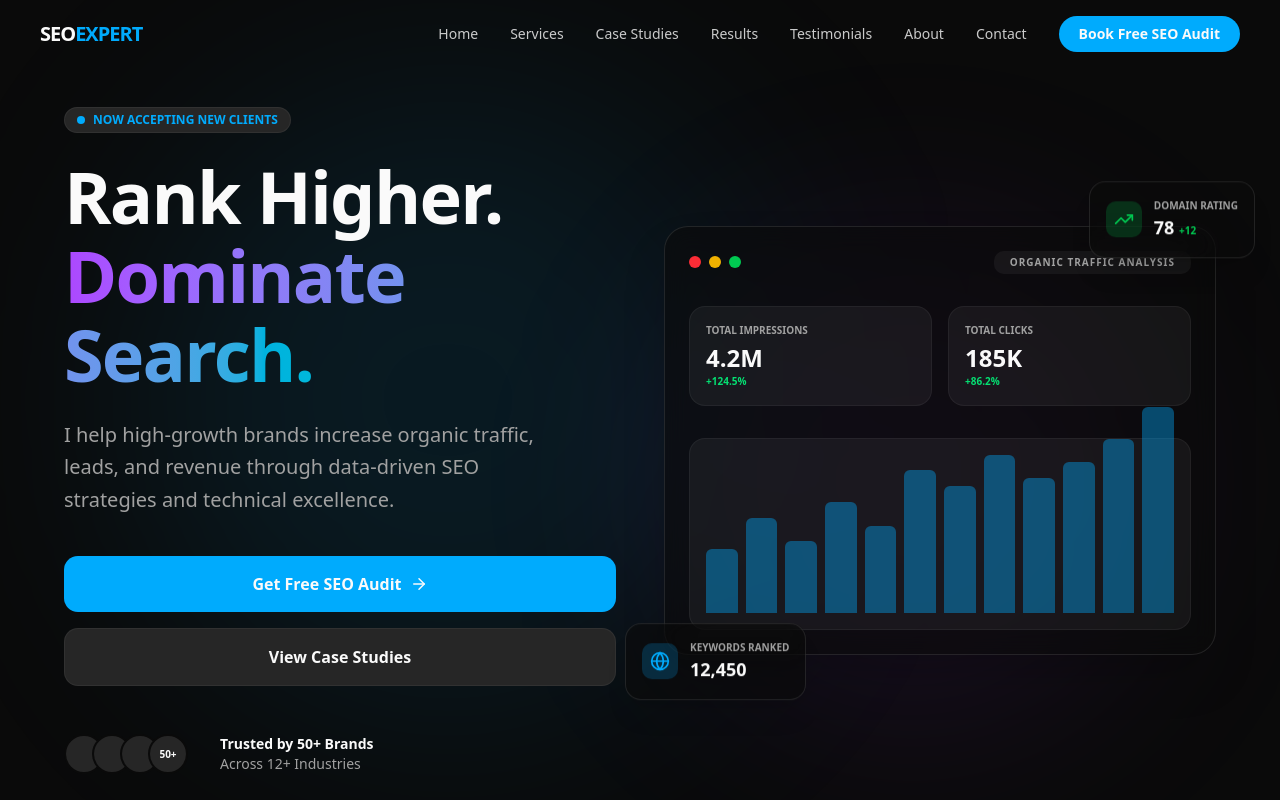
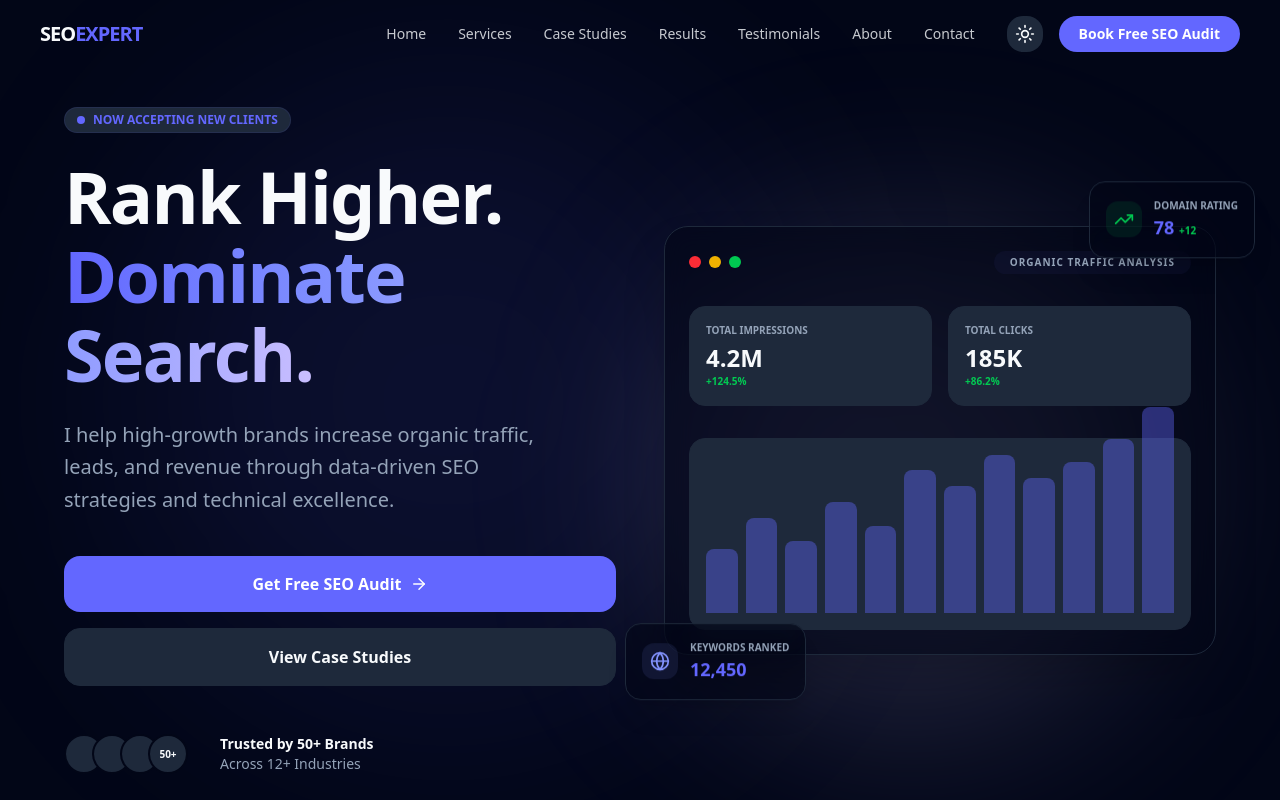
Before and after one commit to ataurwd/Seo-expert-Portfolio-Template, a Next.js app: page / in a window 1280 px wide. Shown: the top 800 px of the page. Built offline with nearby package versions, Linux system fonts and the light colour scheme.

Commit message:
feat: add theme toggle and fix global color palette usage

```diff
--- a/src/app/globals.css
+++ b/src/app/globals.css
@@ -5,58 +5,62 @@
 @custom-variant dark (&:is(.dark *));
 
 :root {
-  --background: oklch(1 0 0);
-  --foreground: oklch(0.145 0 0);
-  --card: oklch(1 0 0);
-  --card-foreground: oklch(0.145 0 0);
-  --popover: oklch(1 0 0);
-  --popover-foreground: oklch(0.145 0 0);
-  --primary: oklch(0.205 0 0);
-  --primary-foreground: oklch(0.985 0 0);
-  --secondary: oklch(0.97 0 0);
-  --secondary-foreground: oklch(0.205 0 0);
-  --muted: oklch(0.97 0 0);
-  --muted-foreground: oklch(0.556 0 0);
-  --accent: oklch(0.708 0.165 240.56);
-  --accent-foreground: oklch(0.205 0 0);
-  --destructive: oklch(0.577 0.245 27.325);
-  --destructive-foreground: oklch(0.577 0.245 27.325);
-  --border: oklch(0.922 0 0);
-  --input: oklch(0.922 0 0);
-  --ring: oklch(0.708 0.165 240.56);
-  --chart-1: oklch(0.646 0.222 41.116);
-  --chart-2: oklch(0.6 0.118 184.704);
-  --chart-3: oklch(0.398 0.07 227.392);
-  --chart-4: oklch(0.828 0.189 67.29);
-  --chart-5: oklch(0.769 0.188 70.08);
-  --radius: 0.625rem;
+  --background: #ffffff;
+  --foreground: #0f172a;
+  --card: #ffffff;
+  --card-foreground: #0f172a;
+  --popover: #ffffff;
+  --popover-foreground: #0f172a;
+
+  /* Primary Palette */
+  --primary: #6367FF;
+  --primary-foreground: #ffffff;
+
+  --secondary: #F1F5F9;
+  --secondary-foreground: #0f172a;
+
+  --muted: #F1F5F9;
+  --muted-foreground: #64748b;
+
+  /* Accent Palette */
+  --accent: #8494FF;
+  --accent-foreground: #ffffff;
+
+  --highlight: #C9BEFF;
+
+  --destructive: #ef4444;
+  --destructive-foreground: #ffffff;
+  --border: #e2e8f0;
+  --input: #e2e8f0;
+  --ring: #6367FF;
+  --radius: 0.75rem;
 }
 
 .dark {
-  --background: oklch(0.145 0 0);
-  --foreground: oklch(0.985 0 0);
-  --card: oklch(0.145 0 0);
-  --card-foreground: oklch(0.985 0 0);
-  --popover: oklch(0.145 0 0);
-  --popover-foreground: oklch(0.985 0 0);
-  --primary: oklch(0.985 0 0);
-  --primary-foreground: oklch(0.205 0 0);
-  --secondary: oklch(0.269 0 0);
-  --secondary-foreground: oklch(0.985 0 0);
-  --muted: oklch(0.269 0 0);
-  --muted-foreground: oklch(0.708 0 0);
-  --accent: oklch(0.708 0.165 240.56);
-  --accent-foreground: oklch(0.985 0 0);
-  --destructive: oklch(0.396 0.141 25.723);
-  --destructive-foreground: oklch(0.637 0.237 25.331);
-  --border: oklch(0.269 0 0);
-  --input: oklch(0.269 0 0);
-  --ring: oklch(0.708 0.165 240.56);
-  --chart-1: oklch(0.488 0.243 264.376);
-  --chart-2: oklch(0.696 0.17 162.48);
-  --chart-3: oklch(0.769 0.188 70.08);
-  --chart-4: oklch(0.627 0.265 303.891);
-  --chart-5: oklch(0.645 0.246 16.439);
+  --background: #020617;
+  --foreground: #f8fafc;
+  --card: #0f172a;
+  --card-foreground: #f8fafc;
+  --popover: #020617;
+  --popover-foreground: #f8fafc;
+
+  --primary: #6367FF;
+  --primary-foreground: #ffffff;
+
+  --secondary: #1e293b;
+  --secondary-foreground: #f8fafc;
+
+  --muted: #1e293b;
+  --muted-foreground: #94a3b8;
+
+  --accent: #8494FF;
+  --accent-foreground: #ffffff;
+
+  --highlight: #C9BEFF;
+
+  --border: #1e293b;
+  --input: #1e293b;
+  --ring: #6367FF;
 }
 
 @theme inline {
@@ -74,16 +78,12 @@
   --color-muted-foreground: var(--muted-foreground);
   --color-accent: var(--accent);
   --color-accent-foreground: var(--accent-foreground);
+  --color-highlight: var(--highlight);
   --color-destructive: var(--destructive);
   --color-destructive-foreground: var(--destructive-foreground);
   --color-border: var(--border);
   --color-input: var(--input);
   --color-ring: var(--ring);
-  --color-chart-1: var(--chart-1);
-  --color-chart-2: var(--chart-2);
-  --color-chart-3: var(--chart-3);
-  --color-chart-4: var(--chart-4);
-  --color-chart-5: var(--chart-5);
   --radius-sm: calc(var(--radius) - 4px);
   --radius-md: calc(var(--radius) - 2px);
   --radius-lg: var(--radius);
@@ -100,9 +100,9 @@
 }
 
 .glass {
-  @apply bg-background/60 backdrop-blur-md border border-white/10;
+  @apply bg-background/60 backdrop-blur-md border border-border;
 }
 
 .gradient-text {
-  @apply bg-clip-text text-transparent bg-linear-to-r from-purple-500 to-cyan-500;
+  @apply bg-clip-text text-transparent bg-linear-to-r from-[#6367FF] via-[#8494FF] to-[#C9BEFF];
 }
--- a/src/components/hero.tsx
+++ b/src/components/hero.tsx
@@ -8,8 +8,8 @@ export function Hero() {
     <section id="home" className="relative min-h-screen flex items-center pt-20 overflow-hidden bg-background">
       {/* Background Decorative Elements */}
       <div className="absolute top-0 left-0 w-full h-full overflow-hidden pointer-events-none">
-        <div className="absolute top-[10%] left-[10%] w-[40rem] h-[40rem] bg-accent/10 rounded-full blur-[120px]" />
-        <div className="absolute bottom-[10%] right-[10%] w-[30rem] h-[30rem] bg-purple-500/10 rounded-full blur-[100px]" />
+        <div className="absolute top-[10%] left-[10%] w-[40rem] h-[40rem] bg-primary/10 rounded-full blur-[120px]" />
+        <div className="absolute bottom-[10%] right-[10%] w-[30rem] h-[30rem] bg-highlight/20 rounded-full blur-[100px]" />
       </div>
 
       <div className="max-w-[1200px] mx-auto px-6 grid grid-cols-1 lg:grid-cols-2 gap-12 items-center relative z-10">
@@ -18,10 +18,10 @@ export function Hero() {
           animate={{ opacity: 1, x: 0 }}
           transition={{ duration: 0.8, ease: "easeOut" }}
         >
-          <div className="inline-flex items-center gap-2 px-3 py-1 rounded-full bg-secondary text-xs font-bold text-accent mb-6 border border-white/5">
+          <div className="inline-flex items-center gap-2 px-3 py-1 rounded-full bg-secondary text-xs font-bold text-primary mb-6 border border-primary/10">
             <span className="relative flex h-2 w-2">
-              <span className="animate-ping absolute inline-flex h-full w-full rounded-full bg-accent opacity-75"></span>
-              <span className="relative inline-flex rounded-full h-2 w-2 bg-accent"></span>
+              <span className="animate-ping absolute inline-flex h-full w-full rounded-full bg-primary opacity-75"></span>
+              <span className="relative inline-flex rounded-full h-2 w-2 bg-primary"></span>
             </span>
             NOW ACCEPTING NEW CLIENTS
           </div>
@@ -36,10 +36,10 @@ export function Hero() {
           </p>
 
           <div className="flex flex-col sm:row gap-4">
-            <button className="px-8 py-4 bg-accent text-accent-foreground rounded-xl font-bold flex items-center justify-center gap-2 hover:shadow-[0_0_20px_rgba(34,211,238,0.4)] transition-all">
+            <button className="px-8 py-4 bg-primary text-primary-foreground rounded-xl font-bold flex items-center justify-center gap-2 hover:shadow-[0_0_20px_rgba(99,103,255,0.4)] transition-all">
               Get Free SEO Audit <ArrowRight size={18} />
             </button>
-            <button className="px-8 py-4 bg-secondary text-foreground rounded-xl font-bold border border-white/5 hover:bg-secondary/80 transition-all text-center">
+            <button className="px-8 py-4 bg-secondary text-foreground rounded-xl font-bold border border-border hover:bg-secondary/80 transition-all text-center">
               View Case Studies
             </button>
           </div>
@@ -73,32 +73,32 @@ export function Hero() {
                 <div className="w-3 h-3 rounded-full bg-yellow-500" />
                 <div className="w-3 h-3 rounded-full bg-green-500" />
               </div>
-              <div className="bg-white/5 px-4 py-1 rounded-lg text-[10px] text-muted-foreground uppercase tracking-widest font-bold">
+              <div className="bg-primary/5 px-4 py-1 rounded-lg text-[10px] text-muted-foreground uppercase tracking-widest font-bold">
                 Organic Traffic Analysis
               </div>
             </div>
 
             <div className="grid grid-cols-2 gap-4 mb-8">
-              <div className="p-4 bg-white/5 rounded-2xl border border-white/5">
+              <div className="p-4 bg-secondary rounded-2xl border border-border">
                 <p className="text-[10px] text-muted-foreground uppercase font-bold mb-1">Total Impressions</p>
                 <h3 className="text-2xl font-bold">4.2M</h3>
-                <p className="text-[10px] text-green-400 font-bold">+124.5%</p>
+                <p className="text-[10px] text-green-500 font-bold">+124.5%</p>
               </div>
-              <div className="p-4 bg-white/5 rounded-2xl border border-white/5">
+              <div className="p-4 bg-secondary rounded-2xl border border-border">
                 <p className="text-[10px] text-muted-foreground uppercase font-bold mb-1">Total Clicks</p>
                 <h3 className="text-2xl font-bold">185K</h3>
-                <p className="text-[10px] text-green-400 font-bold">+86.2%</p>
+                <p className="text-[10px] text-green-500 font-bold">+86.2%</p>
               </div>
             </div>
 
-            <div className="h-48 w-full bg-white/5 rounded-2xl border border-white/5 flex items-end p-4 gap-2">
+            <div className="h-48 w-full bg-secondary rounded-2xl border border-border flex items-end p-4 gap-2">
               {[40, 60, 45, 70, 55, 90, 80, 100, 85, 95, 110, 130].map((h, i) => (
                 <motion.div
                   key={i}
                   initial={{ height: 0 }}
                   animate={{ height: `${h}%` }}
                   transition={{ duration: 1, delay: 1 + i * 0.05 }}
-                  className="flex-1 bg-accent/40 rounded-t-sm"
+                  className="flex-1 bg-primary/40 rounded-t-sm"
                 />
               ))}
             </div>
@@ -107,15 +107,15 @@ export function Hero() {
             <motion.div
               animate={{ y: [0, -10, 0] }}
               transition={{ duration: 4, repeat: Infinity, ease: "easeInOut" }}
-              className="absolute -top-10 -right-10 glass p-4 rounded-2xl border border-white/10 shadow-xl"
+              className="absolute -top-10 -right-10 glass p-4 rounded-2xl border border-border shadow-xl"
             >
               <div className="flex items-center gap-3">
-                <div className="p-2 bg-green-500/20 text-green-500 rounded-lg">
+                <div className="p-2 bg-green-500/10 text-green-500 rounded-lg">
                   <TrendingUp size={20} />
                 </div>
                 <div>
                   <p className="text-[10px] font-bold uppercase text-muted-foreground">Domain Rating</p>
-                  <p className="text-lg font-bold">78 <span className="text-[10px] text-green-500">+12</span></p>
+                  <p className="text-lg font-bold text-primary">78 <span className="text-[10px] text-green-500">+12</span></p>
                 </div>
               </div>
             </motion.div>
@@ -123,15 +123,15 @@ export function Hero() {
             <motion.div
               animate={{ y: [0, 10, 0] }}
               transition={{ duration: 5, repeat: Infinity, ease: "easeInOut", delay: 0.5 }}
-              className="absolute -bottom-10 -left-10 glass p-4 rounded-2xl border border-white/10 shadow-xl"
+              className="absolute -bottom-10 -left-10 glass p-4 rounded-2xl border border-border shadow-xl"
             >
               <div className="flex items-center gap-3">
-                <div className="p-2 bg-accent/20 text-accent rounded-lg">
+                <div className="p-2 bg-accent/10 text-accent rounded-lg">
                   <Globe size={20} />
                 </div>
                 <div>
                   <p className="text-[10px] font-bold uppercase text-muted-foreground">Keywords Ranked</p>
-                  <p className="text-lg font-bold">12,450</p>
+                  <p className="text-lg font-bold text-primary">12,450</p>
                 </div>
               </div>
             </motion.div>
--- a/src/components/navbar.tsx
+++ b/src/components/navbar.tsx
@@ -4,6 +4,7 @@ import * as React from "react"
 import Link from "next/link"
 import { motion, useScroll, useTransform } from "framer-motion"
 import { Menu, X } from "lucide-react"
+import { ThemeToggle } from "./theme-toggle"
 
 const navItems = [
   { name: "Home", href: "#home" },
@@ -39,7 +40,7 @@ export function Navbar() {
       <div className="max-w-[1200px] mx-auto py-4 flex items-center justify-between">
         <div className="flex items-center gap-2">
           <Link href="/" className="text-xl font-bold tracking-tighter">
-            SEO<span className="text-accent">EXPERT</span>
+            SEO<span className="text-primary">EXPERT</span>
           </Link>
         </div>
 
@@ -49,23 +50,29 @@ export function Navbar() {
             <Link
               key={item.name}
               href={item.href}
-              className="text-sm font-medium text-foreground/80 hover:text-accent transition-colors"
+              className="text-sm font-medium text-foreground/80 hover:text-primary transition-colors"
             >
               {item.name}
             </Link>
           ))}
-          <button className="px-5 py-2 bg-accent text-accent-foreground rounded-full text-sm font-bold hover:scale-105 transition-transform active:scale-95">
+          <div className="flex items-center gap-4">
+            <ThemeToggle />
+            <button className="px-5 py-2 bg-primary text-primary-foreground rounded-full text-sm font-bold hover:scale-105 transition-transform active:scale-95">
               Book Free SEO Audit
             </button>
+          </div>
         </nav>
 
         {/* Mobile Toggle */}
+        <div className="flex items-center gap-2 md:hidden">
+          <ThemeToggle />
           <button
-          className="md:hidden p-2"
+            className="p-2"
             onClick={() => setIsOpen(!isOpen)}
           >
             {isOpen ? <X /> : <Menu />}
           </button>
+        </div>
       </div>
 
       {/* Mobile Menu */}
@@ -85,7 +92,7 @@ export function Navbar() {
               {item.name}
             </Link>
           ))}
-          <button className="w-full py-3 bg-accent text-accent-foreground rounded-xl font-bold">
+          <button className="w-full py-3 bg-primary text-primary-foreground rounded-xl font-bold">
             Book Free SEO Audit
           </button>
         </motion.div>
--- /dev/null
+++ b/src/components/theme-toggle.tsx
@@ -0,0 +1,27 @@
+"use client"
+
+import * as React from "react"
+import { Moon, Sun } from "lucide-react"
+import { useTheme } from "next-themes"
+
+export function ThemeToggle() {
+  const { theme, setTheme } = useTheme()
+  const [mounted, setMounted] = React.useState(false)
+
+  // Avoid hydration mismatch
+  React.useEffect(() => {
+    setMounted(true)
+  }, [])
+
+  if (!mounted) return <div className="w-9 h-9" />
+
+  return (
+    <button
+      onClick={() => setTheme(theme === "dark" ? "light" : "dark")}
+      className="p-2 rounded-xl bg-secondary hover:bg-secondary/80 transition-colors text-foreground"
+      aria-label="Toggle theme"
+    >
+      {theme === "dark" ? <Sun size={20} /> : <Moon size={20} />}
+    </button>
+  )
+}
```
Also changed, not shown: src/components/faq.tsx (+4 -4 lines), src/components/services.tsx (+5 -5 lines), src/components/stats.tsx (+4 -4 lines). Lines whose indentation alone changed are shown as unchanged.
